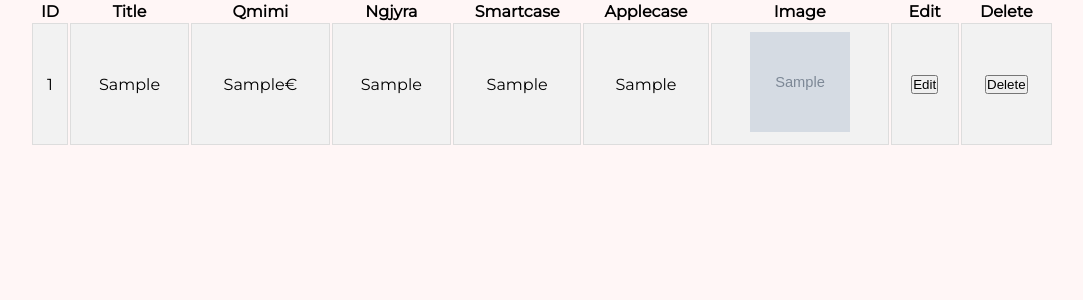
After one commit to anitabuja/ProjektiWeb, a PHP site: page /admin/all_products.php in a window 1280 px wide. The commit adds this page. Shown: the top 300 px of the page, without its empty margins (98-1181 px from the left). Run offline with PHP 8.4, Linux system fonts and the light colour scheme; tables that the repository leaves empty or names only in its code hold one stand-in row (values such as "Sample post"); grey boxes marked "Sample" are stand-in pictures.

Commit message:
worked on admin side

```diff
--- /dev/null
+++ b/admin/all_products.php
@@ -0,0 +1,77 @@
+<?php
+session_start();
+include '../db_connection.php';
+
+
+$query = "SELECT * FROM produktet";
+$result = $conn->query($query);
+
+$conn->close();
+
+
+?>
+<!-- INVENTORY -->
+<!DOCTYPE html>
+<html lang="en">
+<head>
+    <meta charset="UTF-8">
+    <meta name="viewport" content="width=device-width, initial-scale=1.0">
+    <link rel="stylesheet" href="../style.css">
+    <title>Document</title>
+</head>
+
+<div class="container">
+
+
+            <table class="all_products_table" id="inventory_edit">
+
+                <tr>
+                    <th>ID</th>
+                    <th>Title</th>
+                    <th>Qmimi</th>
+                    <th>Ngjyra</th>
+                    <th>Smartcase</th>
+                    <th>Applecase</th>
+                    <th>Image</th>
+                    <th>Edit</th>
+                    <th>Delete</th>
+                </tr>
+                <?php
+
+                while ($row = mysqli_fetch_assoc($result)) {
+                    $imageName = $row['image'];
+                    $imagePath = "./images/" . $imageName;
+                ?>
+                    <tr>
+                        <td><?php echo $row['id']; ?></td>
+                        <td><?php echo $row['titulli']; ?></td>
+                        <td><?php echo $row['qmimi']; ?>€   </td>
+                        <td><?php echo $row['ngjyra']; ?></td>
+                        <td><?php echo $row['applecase']; ?></td>
+                        <td><?php echo $row['smartcase']; ?></td>
+                        <td class="image_table">
+
+                                <img src="<?php echo $imagePath; ?>" alt="" />
+
+                        </td>
+                        <td><button type="button" onclick="window.location= $base_url='edit_cars_admin.php?id=<?php echo $row['id']; ?>';" class="edit_car">Edit</button></td>
+                        <form id="delete-form" action="" method="post">
+                            <input type="hidden" name="delete_car" value="<?php echo $row['id']; ?>">
+                            <td class="delete_btn"><button type="submit">Delete</button></td>
+                        </form>
+
+                    </tr>
+
+                <?php
+                }
+
+                ?>
+            </table>
+
+        </div>
+    </div>
+</div>
+
+</body>
+
+</html>
--- a/db_connection.php
+++ b/db_connection.php
@@ -1,14 +1,9 @@
 <?php
-$servername = "localhost";
-$username = "root";
-$password = "";
-$name = 'projekti_web';
+define('DB_SERVER' , "localhost");
+define('DB_USERNAME' , "root");
+define('DB_PASSWORD', '');
+define('DB_NAME', 'projekti_web');
 
+$conn =  mysqli_connect(DB_SERVER, DB_USERNAME, DB_PASSWORD, DB_NAME) or die("not connected");
 
-$conn = new mysqli($servername, $username, $password);
-
-
-if ($conn->connect_error) {
-  die("Connection failed: " . $conn->connect_error);
-}
 ?>
--- a/style.css
+++ b/style.css
@@ -933,3 +933,24 @@
   padding-left: 0;
   padding-right: 0;
 }
+
+
+.image_table img{
+  width: 100px;
+  height: 100px;
+}
+
+.all_products_table{
+  width: 100%;
+  text-align: center;
+}
+
+
+.all_products_table tr:nth-child(even){background-color: #f2f2f2;}
+
+.all_products_table tr:hover {background-color: #ddd;}
+
+.all_products_table td, #customers th {
+  border: 1px solid #ddd;
+  padding: 8px;
+}
```
Also changed, not shown: admin/add_product.php (added, +47 -0 lines), admin/images/airpods-removebg-preview.png (added), admin/images/apple-banner.jpg (added).
